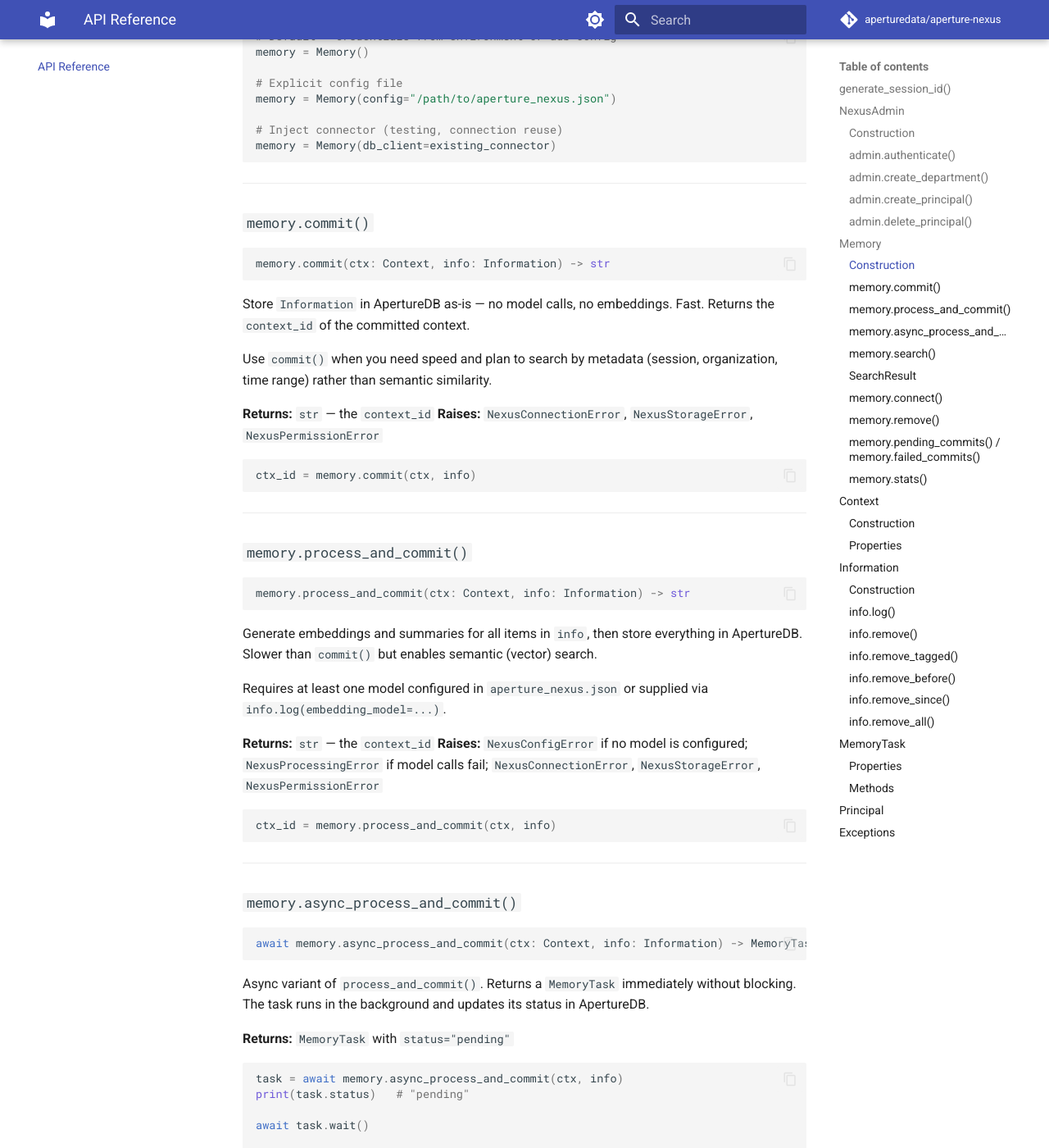
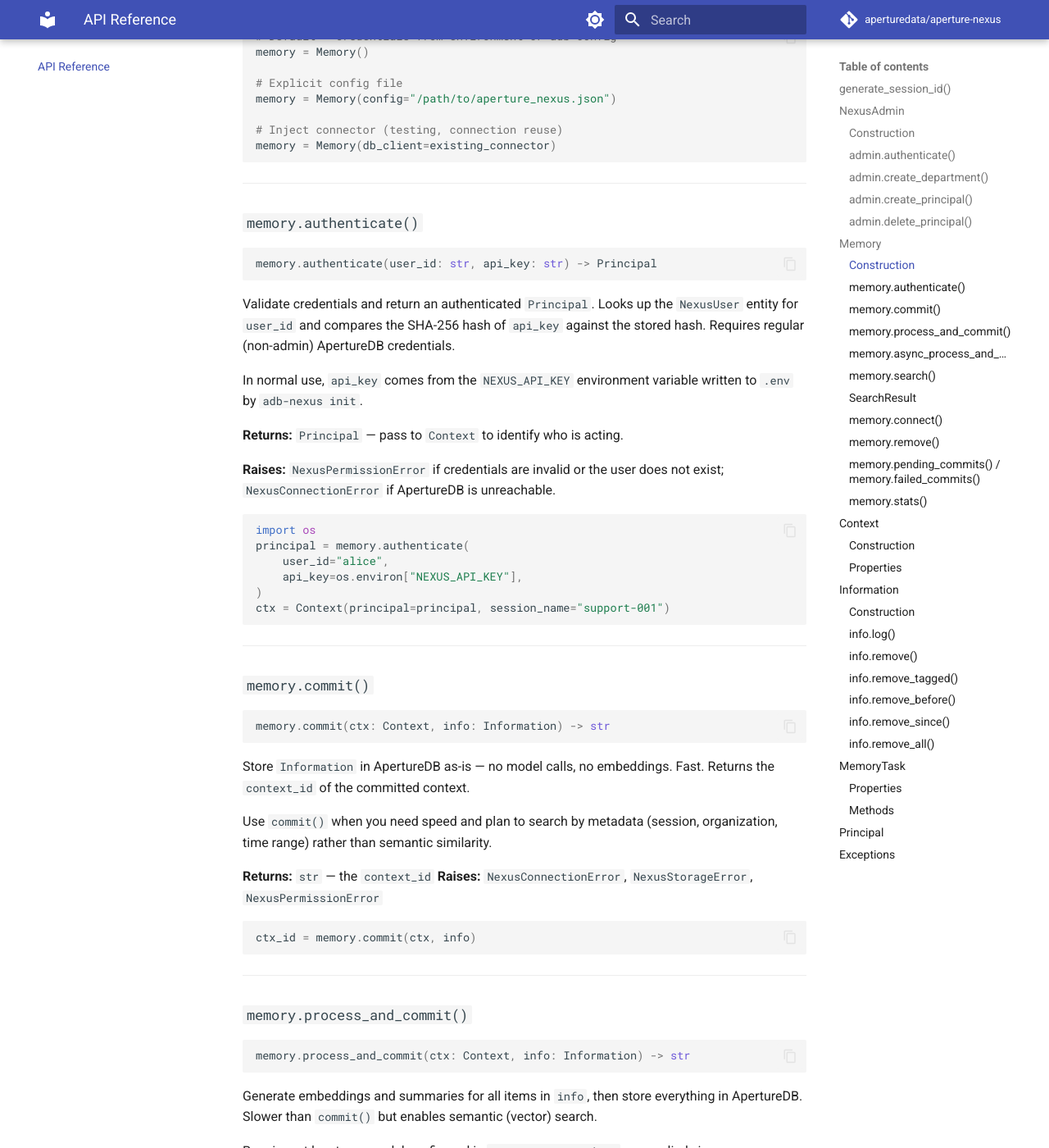
Before and after one commit to aperture-data/aperture-nexus, an MkDocs documentation site: the page built from docs/api-reference.md, in a window 1280 px wide and 1400 px high, scrolled down 3881 px. Shown: the whole window at 82% size. Built offline with MkDocs 1.6.1 and Material for MkDocs 9.7.7, drawn with Linux system fonts in a browser that asks for light colours; comment, search, counter and statistics services are not loaded; some of the changed text lies outside the part shown.

````diff
--- a/docs/api-reference.md
+++ b/docs/api-reference.md
@@ -193,6 +193,31 @@ memory = Memory(db_client=existing_connector)
 
 ---
 
+### `memory.authenticate()`
+
+```python
+memory.authenticate(user_id: str, api_key: str) -> Principal
+```
+
+Validate credentials and return an authenticated `Principal`. Looks up the `NexusUser` entity for `user_id` and compares the SHA-256 hash of `api_key` against the stored hash. Requires regular (non-admin) ApertureDB credentials.
+
+In normal use, `api_key` comes from the `NEXUS_API_KEY` environment variable written to `.env` by `adb-nexus init`.
+
+**Returns:** `Principal` — pass to `Context` to identify who is acting.
+
+**Raises:** `NexusPermissionError` if credentials are invalid or the user does not exist; `NexusConnectionError` if ApertureDB is unreachable.
+
+```python
+import os
+principal = memory.authenticate(
+    user_id="alice",
+    api_key=os.environ["NEXUS_API_KEY"],
+)
+ctx = Context(principal=principal, session_name="support-001")
+```
+
+---
+
 ### `memory.commit()`
 
 ```python
@@ -248,7 +273,7 @@ print(task.status)   # "pending"
 await task.wait()
 
 if task.status == "complete":
-    print(f"Stored as memory: {task.memory_id}")
+    print(f"Stored as context: {task.context_id}")
 else:
     print(f"Failed: {task.error_message}")
     task.retry()
@@ -370,7 +395,7 @@ Create a named relationship between two contexts or memories. Builds the knowled
 
 ```python
 memory.connect(source=ctx_q1, target=ctx_q2, relationship="follows")
-memory.connect(source=memory_id_1, target=memory_id_2, relationship="related_to")
+memory.connect(source=ctx_id_1, target=ctx_id_2, relationship="related_to")
 ```
 
 ---
@@ -378,10 +403,18 @@ memory.connect(source=memory_id_1, target=memory_id_2, relationship="related_to"
 ### `memory.remove()`
 
 ```python
-memory.remove(memory_id: str) -> None
+memory.remove(context_id: str) -> None
 ```
 
-Remove a committed memory from ApertureDB.
+Remove a committed context and all its associated content (blobs, images, videos, descriptors) from ApertureDB. Pass the `context_id` returned by `commit()` or `process_and_commit()`.
+
+**Raises:** `NexusValidationError` if `context_id` is empty; `NexusStorageError` if ApertureDB rejects any delete.
+
+```python
+ctx_id = memory.commit(ctx, info)
+# … later, remove it …
+memory.remove(ctx_id)
+```
 
 ---
 
@@ -698,7 +731,7 @@ Returned by `memory.async_process_and_commit()`. State is persisted in ApertureD
 | Property | Type | Description |
 |----------|------|-------------|
 | `task.status` | `str` | `"pending"` \| `"processing"` \| `"complete"` \| `"failed"` |
-| `task.memory_id` | `str \| None` | Available when `status == "complete"` |
+| `task.context_id` | `str \| None` | The committed context ID. Available when `status == "complete"` |
 | `task.completed_at` | `datetime \| None` | Available when `status == "complete"` |
 | `task.error` | `Exception \| None` | Available when `status == "failed"` |
 | `task.error_message` | `str \| None` | Human-readable failure reason. Available when `status == "failed"` |
@@ -717,7 +750,7 @@ task = await memory.async_process_and_commit(ctx, info)
 await task.wait()
 
 if task.status == "complete":
-    print(f"memory_id: {task.memory_id}")
+    print(f"context_id: {task.context_id}")
 elif task.status == "failed":
     print(f"failed: {task.error_message}")
     task.retry()
--- a/src/aperture_nexus/__init__.py
+++ b/src/aperture_nexus/__init__.py
@@ -40,6 +40,7 @@ __all__ = [
     "Memory",
     "Context",
     "Information",
+    "InformationEntry",
     "NexusAdmin",
     "SearchResult",
     "MemoryEntry",
````
Also changed, not shown: CLAUDE.md (+0 -3 lines), docs/concepts.md (+3 -3 lines).
